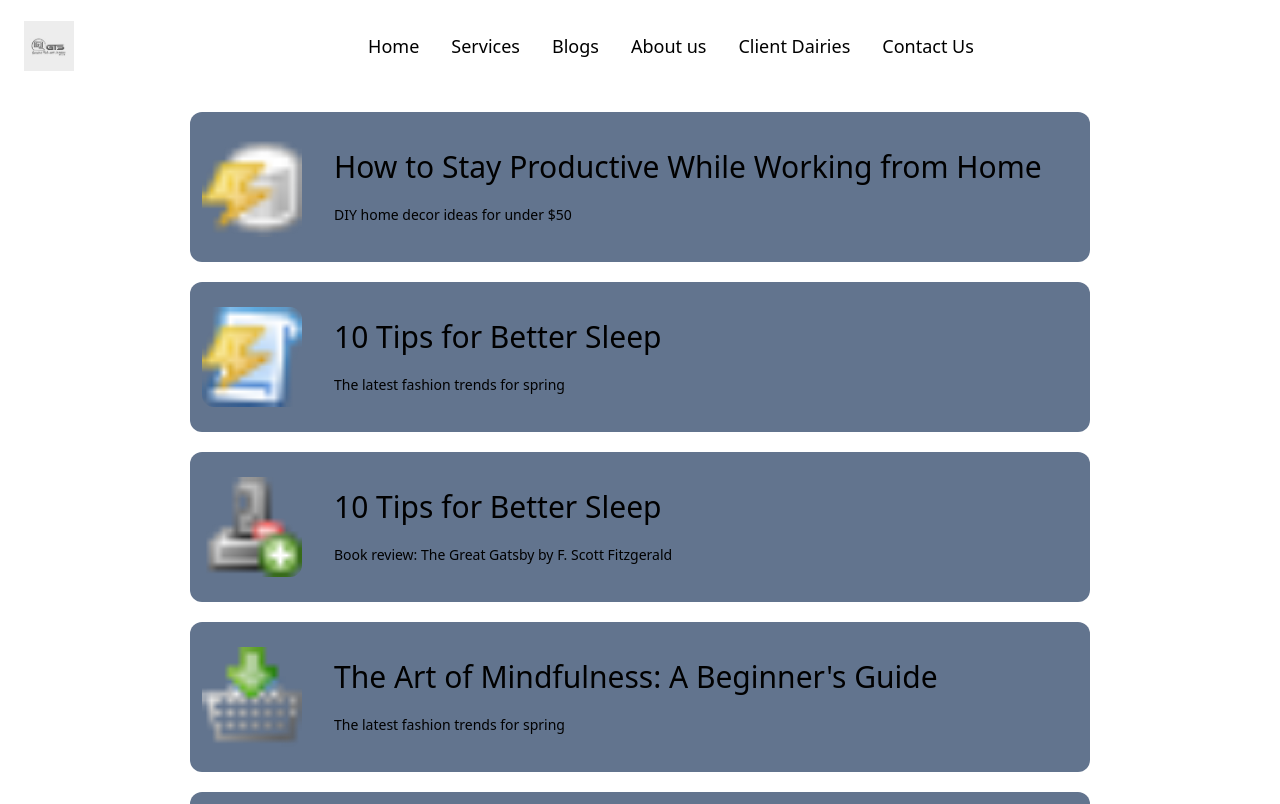
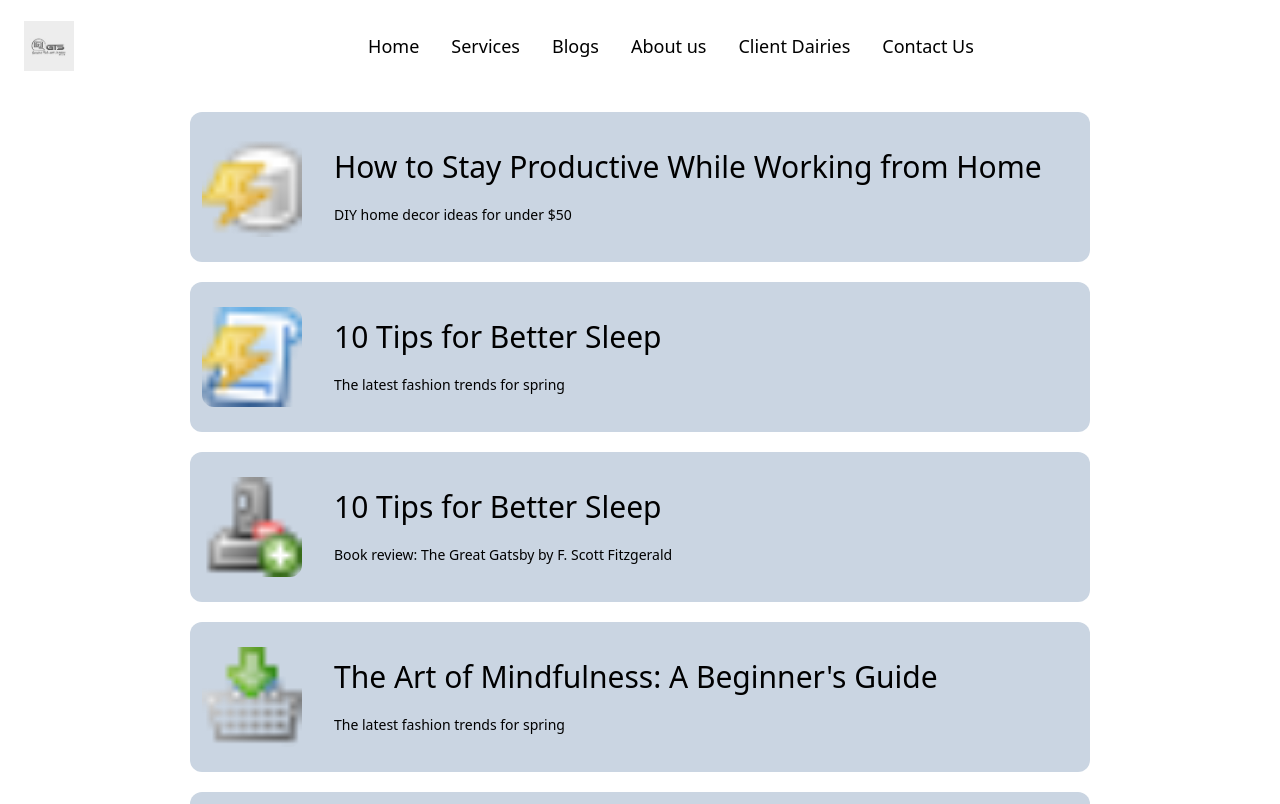
Before and after one commit to Manjil00/GenuineTS, a React (Vite) app in the folder gts/: page /Blog in a window 1280 px wide. Shown: the top 804 px of the page. Built offline with nearby package versions, Linux system fonts and the light colour scheme.

Commit message:
color blog

```diff
--- a/gts/src/pages/Blog.jsx
+++ b/gts/src/pages/Blog.jsx
@@ -32,7 +32,7 @@ return (
         gtsBlog.map((item, index) => {
             return (
             <div key={item.index}
-            className="BlogCard rounded-xl w-[300px] lg:w-[900px] h-[150px] p-3 flex items-center gap-8 bg-slate-500 mx-10" data-aos="fade-up">
+            className="BlogCard rounded-xl w-[300px] lg:w-[900px] h-[150px] p-3 flex items-center gap-8 bg-slate-300 mx-10" data-aos="fade-up">
             <img src={item.blogImage} className='h-[100px] w-[100px] rounded-xl' alt='blog1'/>
             <div className="blogtxt">
             <h1 className='font-sans text-sm lg:text-3xl text-start'>{item.blogTitle}</h1>
```
